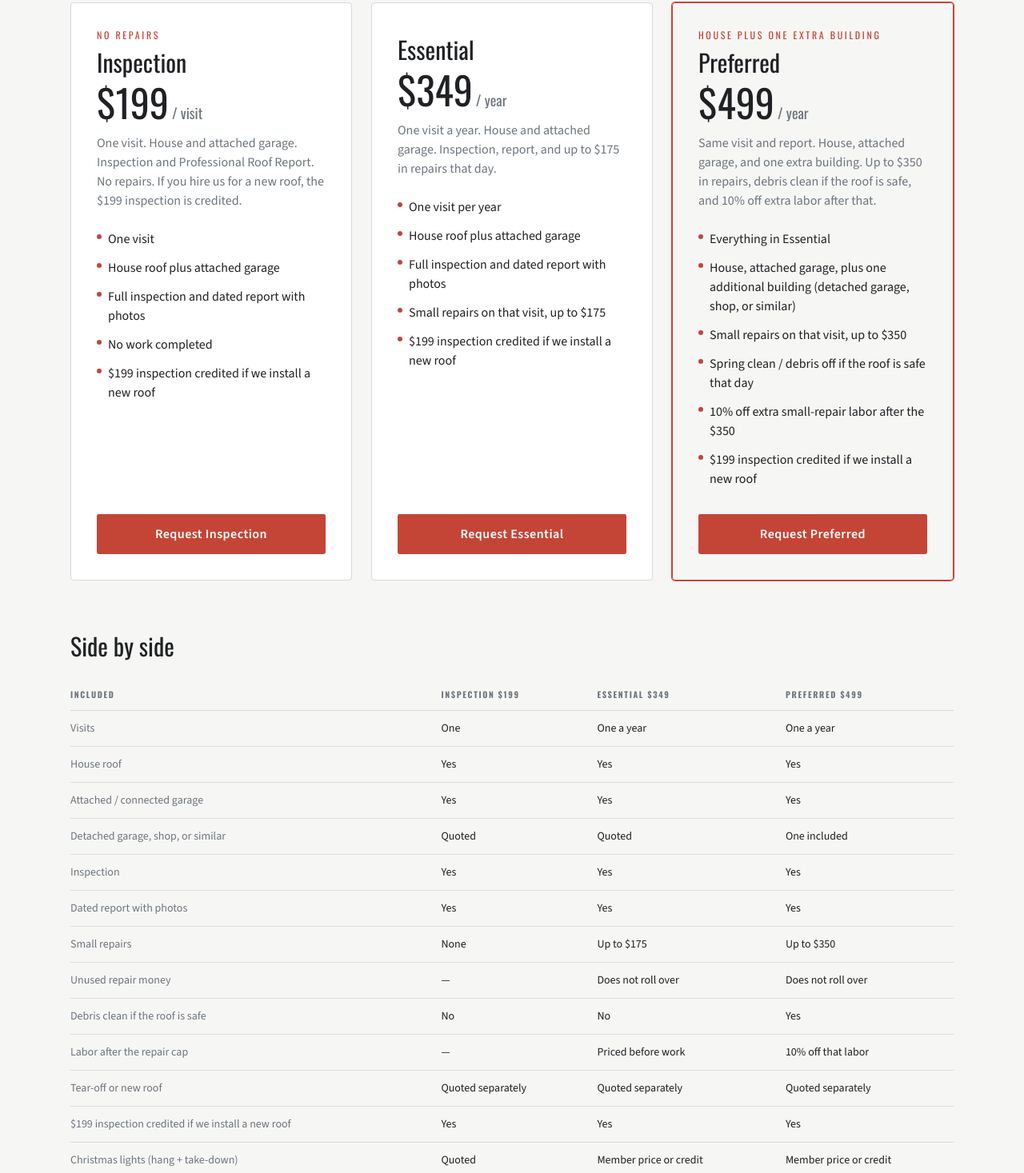
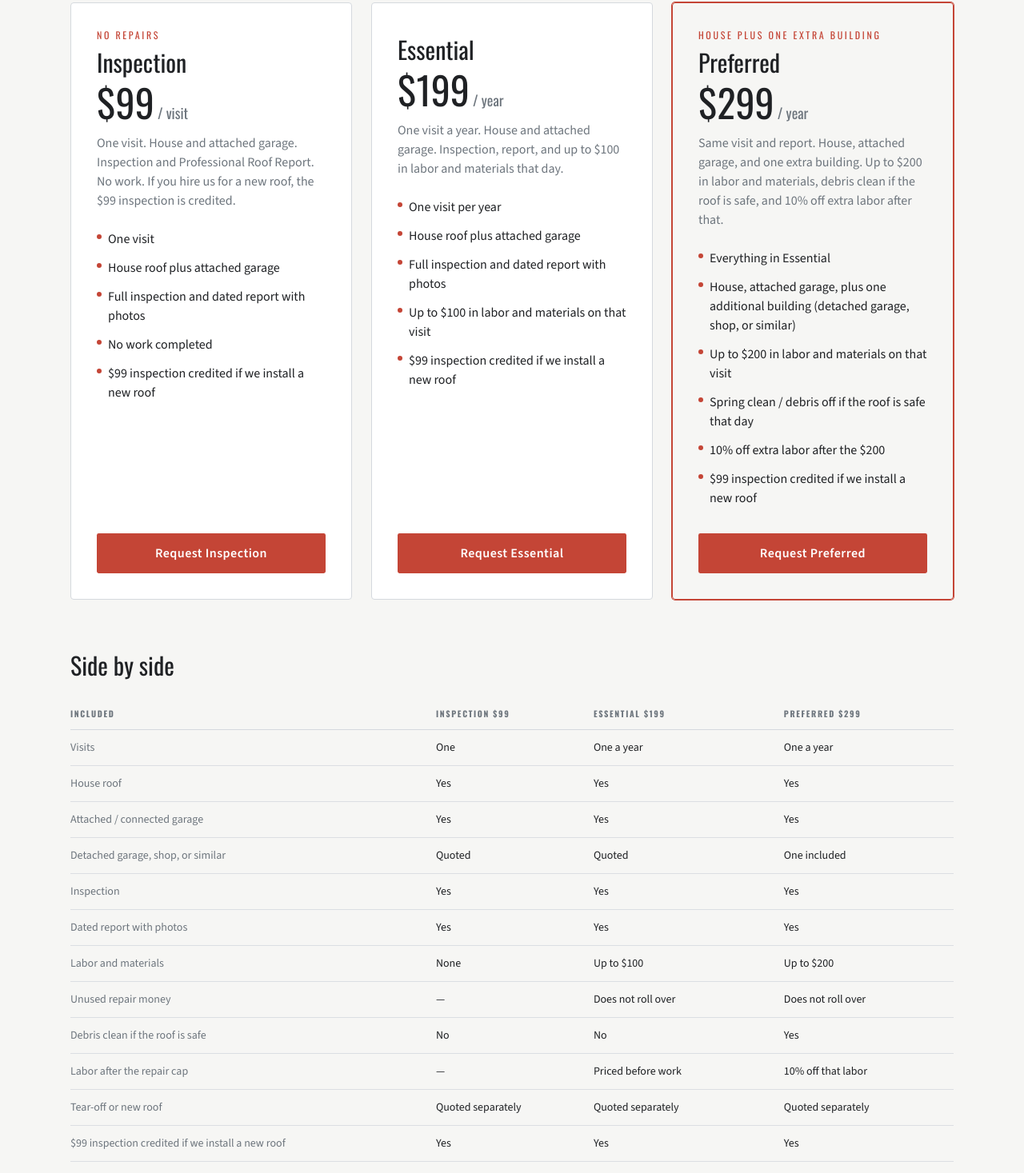
Before and after one commit to Ferguson33/ferg-and-sons-roofing, a Next.js app: page /plans in a window 1280 px wide. Shown: the part 366-1833 px from the top of the page at 80% size. Built offline with nearby package versions, Linux system fonts and the light colour scheme.

Commit message:
Lower membership prices to $99, $199, and $299.
Inspection is a site visit and report. Essential covers $100 of labor
and materials. Preferred covers $200 plus the extra-labor discount.

```diff
--- a/app/page.tsx
+++ b/app/page.tsx
@@ -61,7 +61,7 @@ export default function HomePage() {
               alt="Metal roof fasteners"
               kicker="Yearly maintenance"
               title="Memberships"
-              body={`One visit a year. Inspection, report, and small repairs that fit the cap. Essential ${money(plans.essential.price)}. Preferred ${money(plans.preferred.price)} — house, attached garage, and one extra building.`}
+              body={`One visit a year. Inspection, report, and labor and materials that fit the cap. Essential ${money(plans.essential.price)}. Preferred ${money(plans.preferred.price)} — house, attached garage, and one extra building.`}
               href="/plans"
               cta="See memberships"
             />
--- a/app/plans/page.tsx
+++ b/app/plans/page.tsx
@@ -85,13 +85,13 @@ export default function PlansPage() {
             <Row label="Detached garage, shop, or similar" a="Quoted" b="Quoted" c="One included" />
             <Row label="Inspection" a="Yes" b="Yes" c="Yes" />
             <Row label="Dated report with photos" a="Yes" b="Yes" c="Yes" />
-            <Row label="Small repairs" a="None" b={`Up to ${money(plans.essential.allowance)}`} c={`Up to ${money(plans.preferred.allowance)}`} />
+            <Row label="Labor and materials" a="None" b={`Up to ${money(plans.essential.allowance)}`} c={`Up to ${money(plans.preferred.allowance)}`} />
             <Row label="Unused repair money" a="—" b="Does not roll over" c="Does not roll over" />
             <Row label="Debris clean if the roof is safe" a="No" b="No" c="Yes" />
             <Row label="Labor after the repair cap" a="—" b="Priced before work" c="10% off that labor" />
             <Row label="Tear-off or new roof" a="Quoted separately" b="Quoted separately" c="Quoted separately" />
             <Row
-              label="$199 inspection credited if we install a new roof"
+              label={`$${plans.inspection.price} inspection credited if we install a new roof`}
               a="Yes"
               b="Yes"
               c="Yes"
@@ -105,7 +105,7 @@ export default function PlansPage() {
         <h2 className="text-3xl text-charcoal">The visit</h2>
         <p className="mt-3 max-w-2xl text-lg leading-relaxed text-steel">
           One trip, weather allowing. Inspection is look-and-report only — no
-          repairs. Essential and Preferred include small repairs that fit the
+          work. Essential and Preferred include labor and materials that fit the
           cap. Preferred adds a debris clean that same day if the roof is safe.
         </p>
       </section>
@@ -156,10 +156,10 @@ export default function PlansPage() {
       <section className="mt-16">
         <h2 className="text-3xl text-charcoal">Small repairs on that visit</h2>
         <p className="mt-3 max-w-2xl text-steel">
-          Inspection includes none. Essential up to {money(plans.essential.allowance)}.
-          Preferred up to {money(plans.preferred.allowance)}. Past the cap, we
-          price it first. Preferred is 10% off that extra labor. Cap is for that
-          visit only.
+          Inspection includes none. Essential up to {money(plans.essential.allowance)}
+          in labor and materials. Preferred up to {money(plans.preferred.allowance)}.
+          Past the cap, we price it first. Preferred is 10% off that extra labor.
+          Cap is for that visit only.
         </p>
         <ol className="mt-8 space-y-4">
           {basicRepairs.map((item, i) => (
@@ -178,8 +178,8 @@ export default function PlansPage() {
           <h2 className="text-2xl text-charcoal">If you need a new roof</h2>
           <p className="mt-3 leading-relaxed text-steel">
             A new roof is quoted separately. We install it. If you hire us for
-            that job, the $199 inspection is credited. Membership repairs
-            already done are not refunded.
+            that job, the {money(plans.inspection.price)} inspection is credited.
+            Membership work already done is not refunded.
           </p>
         </div>
         <div id="christmas-lights" className="scroll-mt-24 border border-steel-light bg-white p-6 sm:p-8">
@@ -198,7 +198,7 @@ export default function PlansPage() {
           <li>Extra buildings past what’s included — quoted. Preferred includes one additional building.</li>
           <li>A second trip.</li>
           <li>Unused repair money — no rollover, no refund.</li>
-          <li>A new roof or tear-off — quoted separately. If we install it, the $199 inspection is credited.</li>
+          <li>A new roof or tear-off — quoted separately. If we install it, the {money(plans.inspection.price)} inspection is credited.</li>
           <li>Christmas lights — extra. Yearly hang and take-down. Members get preferred pricing or a credit.</li>
         </ul>
       </section>
--- a/lib/company.ts
+++ b/lib/company.ts
@@ -22,47 +22,47 @@ export const plans = {
   inspection: {
     slug: "inspection",
     name: "Inspection",
-    price: 199,
+    price: 99,
     allowance: 0,
     per: "visit",
-    blurb: "One visit. House and attached garage. Inspection and Professional Roof Report. No repairs. If you hire us for a new roof, the $199 inspection is credited.",
+    blurb: "One visit. House and attached garage. Inspection and Professional Roof Report. No work. If you hire us for a new roof, the $99 inspection is credited.",
     features: [
       "One visit",
       "House roof plus attached garage",
       "Full inspection and dated report with photos",
       "No work completed",
-      "$199 inspection credited if we install a new roof",
+      "$99 inspection credited if we install a new roof",
     ],
   },
   essential: {
     slug: "essential",
     name: "Essential",
-    price: 349,
-    allowance: 175,
+    price: 199,
+    allowance: 100,
     per: "year",
-    blurb: "One visit a year. House and attached garage. Inspection, report, and up to $175 in repairs that day.",
+    blurb: "One visit a year. House and attached garage. Inspection, report, and up to $100 in labor and materials that day.",
     features: [
       "One visit per year",
       "House roof plus attached garage",
       "Full inspection and dated report with photos",
-      "Small repairs on that visit, up to $175",
-      "$199 inspection credited if we install a new roof",
+      "Up to $100 in labor and materials on that visit",
+      "$99 inspection credited if we install a new roof",
     ],
   },
   preferred: {
     slug: "preferred",
     name: "Preferred",
-    price: 499,
-    allowance: 350,
+    price: 299,
+    allowance: 200,
     per: "year",
-    blurb: "Same visit and report. House, attached garage, and one extra building. Up to $350 in repairs, debris clean if the roof is safe, and 10% off extra labor after that.",
+    blurb: "Same visit and report. House, attached garage, and one extra building. Up to $200 in labor and materials, debris clean if the roof is safe, and 10% off extra labor after that.",
     features: [
       "Everything in Essential",
       "House, attached garage, plus one additional building (detached garage, shop, or similar)",
-      "Small repairs on that visit, up to $350",
+      "Up to $200 in labor and materials on that visit",
       "Spring clean / debris off if the roof is safe that day",
-      "10% off extra small-repair labor after the $350",
-      "$199 inspection credited if we install a new roof",
+      "10% off extra labor after the $200",
+      "$99 inspection credited if we install a new roof",
     ],
   },
 } as const;
```
